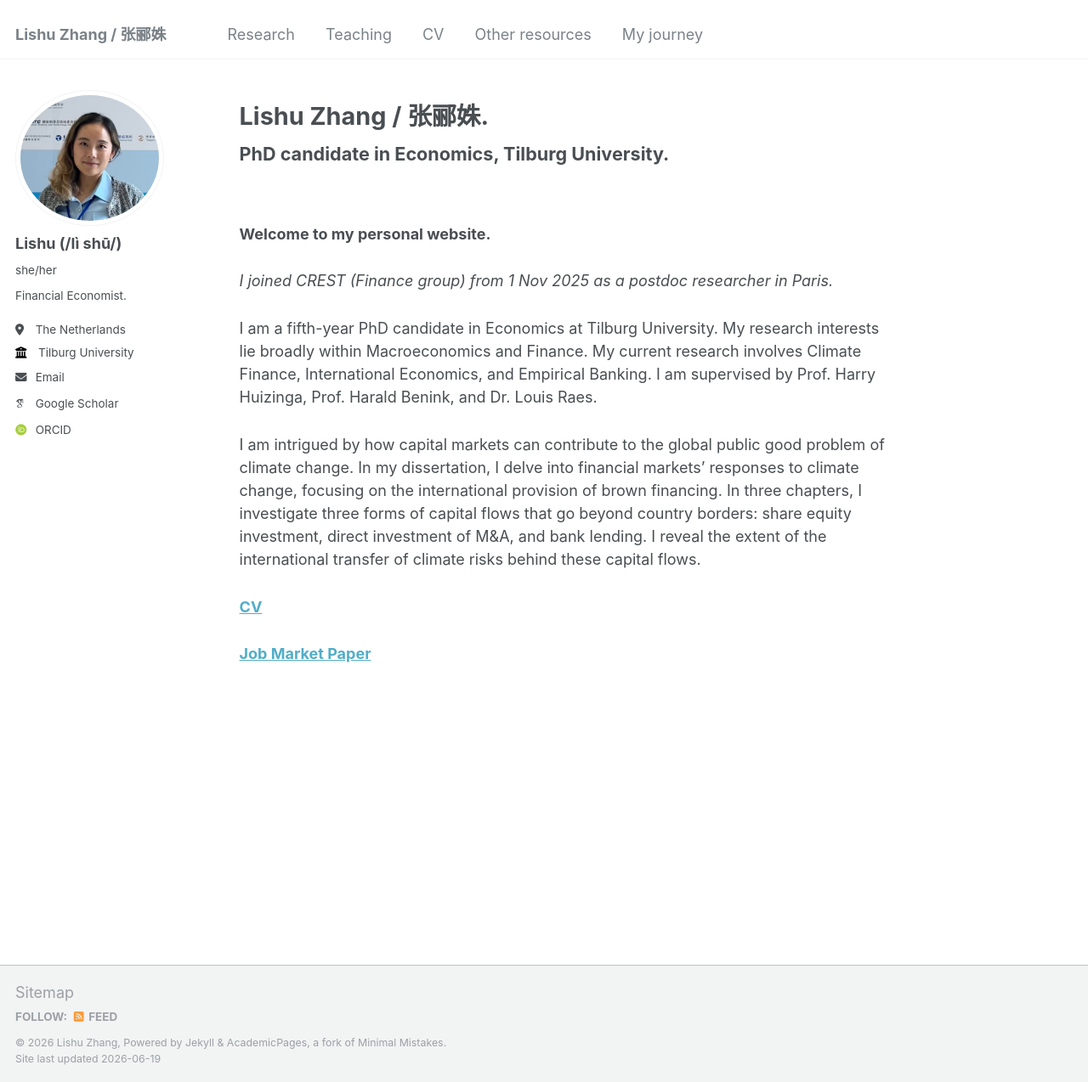
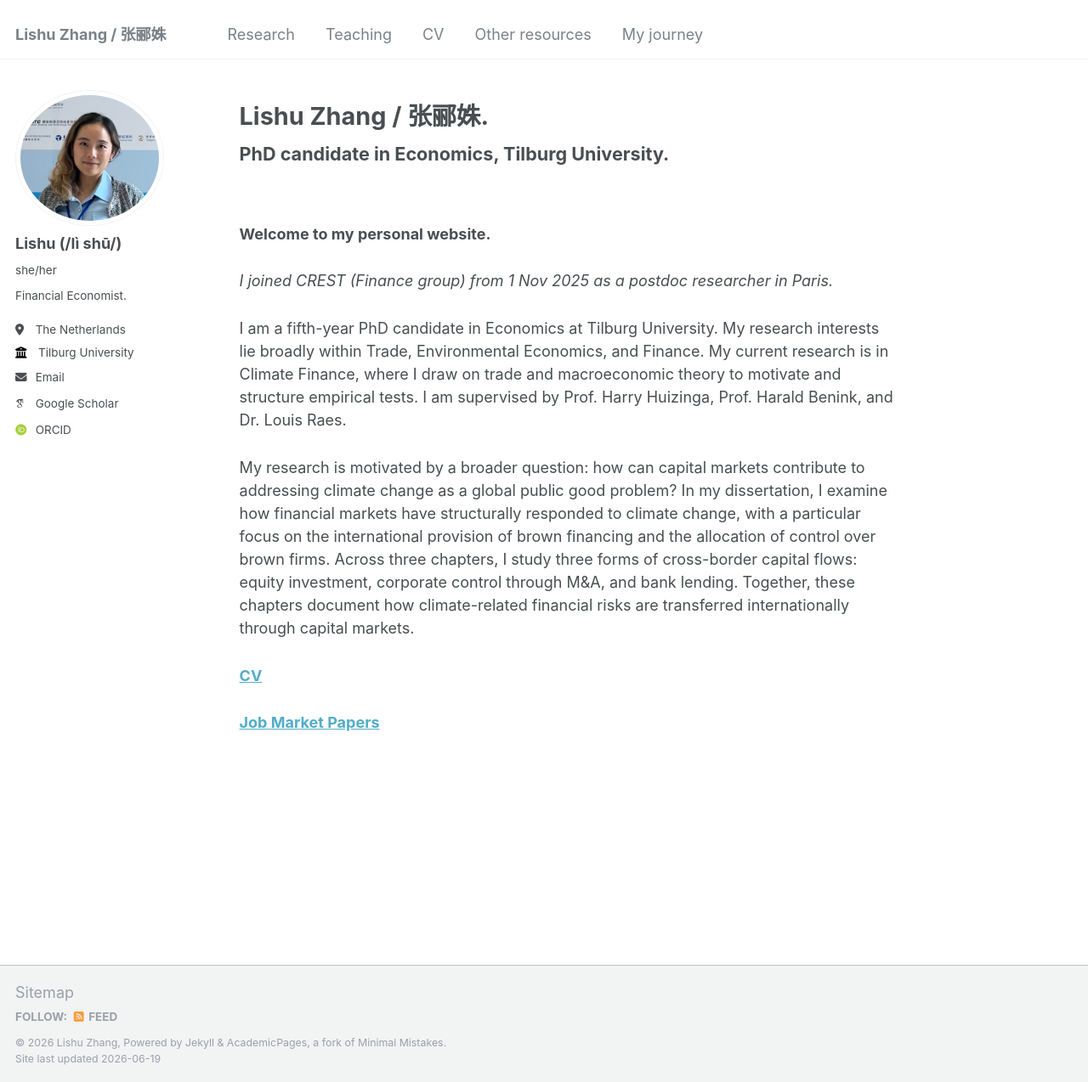
Before and after one commit to LishuZ/LishuZ.github.io, a Jekyll site: the page built from _pages/about.md, in a window 1280 px wide and 1274 px high. Shown: the whole window at 85% size. Built offline with Jekyll 4.4.1, drawn with Linux system fonts in a browser that asks for light colours; some web fonts are replaced.

Commit message:
Revise research interests and dissertation details
Updated research interests and dissertation focus in the about page.

```diff
--- a/_pages/about.md
+++ b/_pages/about.md
@@ -13,12 +13,12 @@ redirect_from:
 
 *I joined CREST (Finance group) from 1 Nov 2025 as a postdoc researcher in Paris.*
 
-I am a fifth-year PhD candidate in Economics at Tilburg University. My research interests lie broadly within Macroeconomics and Finance. My current research involves Climate Finance, International Economics, and Empirical Banking. I am supervised by Prof. Harry Huizinga, Prof. Harald Benink, and Dr. Louis Raes.
+I am a fifth-year PhD candidate in Economics at Tilburg University. My research interests lie broadly within Trade, Environmental Economics, and Finance. My current research is in Climate Finance, where I draw on trade and macroeconomic theory to motivate and structure empirical tests. I am supervised by Prof. Harry Huizinga, Prof. Harald Benink, and Dr. Louis Raes.
 
-I am intrigued by how capital markets can contribute to the global public good problem of climate change. In my dissertation, I delve into financial markets' responses to climate change, focusing on the international provision of brown financing. In three chapters, I investigate three forms of capital flows that go beyond country borders: share equity investment, direct investment of M&A, and bank lending. I reveal the extent of the international transfer of climate risks behind these capital flows.
+My research is motivated by a broader question: how can capital markets contribute to addressing climate change as a global public good problem? In my dissertation, I examine how financial markets have structurally responded to climate change, with a particular focus on the international provision of brown financing and the allocation of control over brown firms. Across three chapters, I study three forms of cross-border capital flows: equity investment, corporate control through M&A, and bank lending. Together, these chapters document how climate-related financial risks are transferred internationally through capital markets.
 <br />
 
 
 **[CV](https://www.dropbox.com/scl/fi/qijnx8gppf8potsj0bdlx/cv.pdf?rlkey=424j0xubetuhuwn012fmc4hv2&st=wbc0d7eu&dl=0)**
 
-**[Job Market Paper](https://lishuz.github.io/research/)**
+**[Job Market Papers](https://lishuz.github.io/research/)**
```
